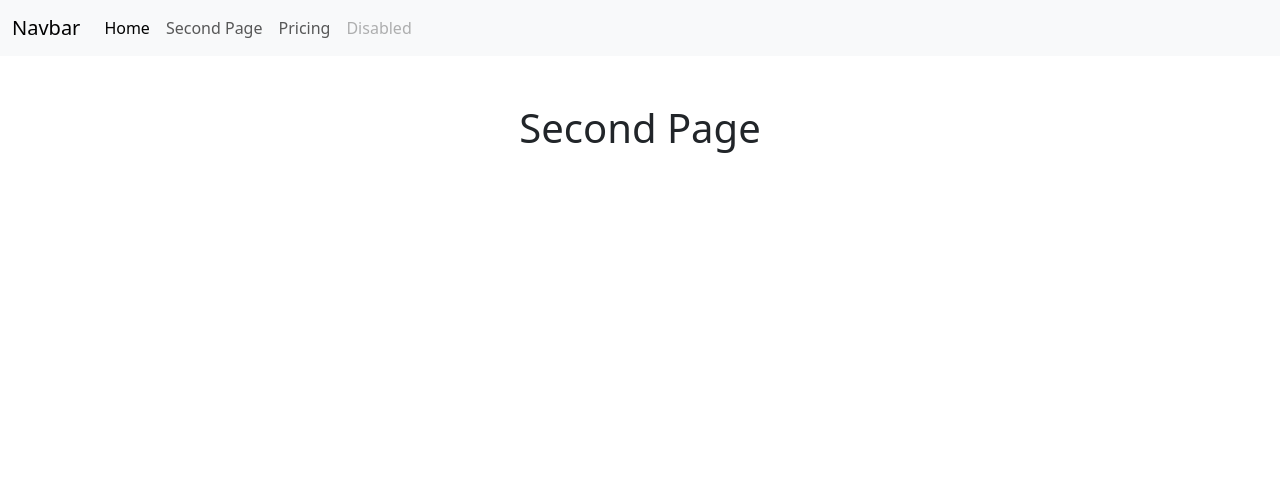
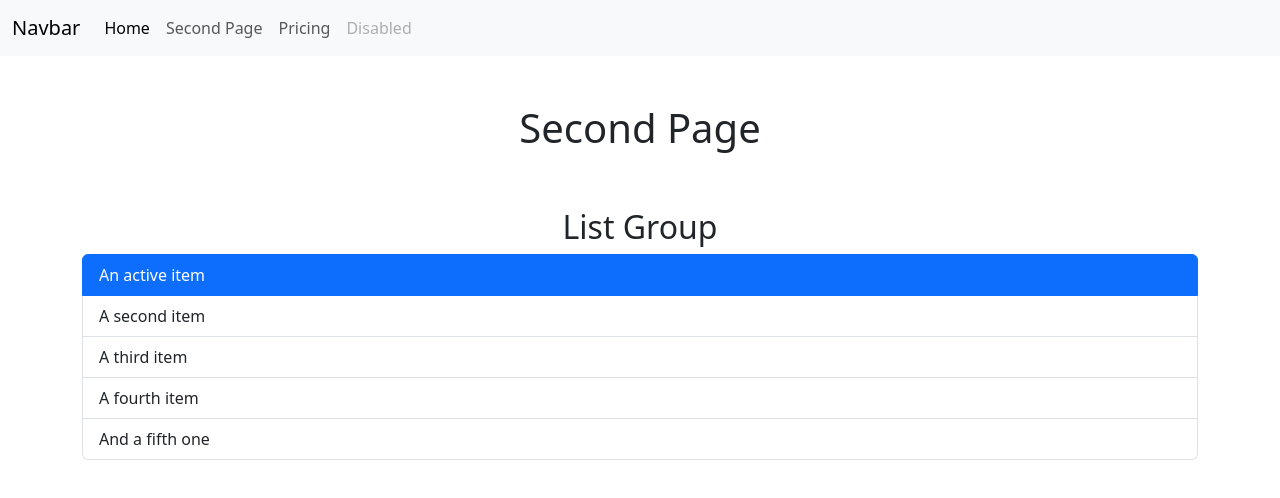
Before and after one commit to SeanTheJedi/lab_1, a plain HTML site: page second_page.html in a window 1280 px wide. Drawn offline with nearby package versions, Linux system fonts and the light colour scheme.

Commit message:
adding list groups

```diff
--- a/second_page.html
+++ b/second_page.html
@@ -33,5 +33,19 @@
       </nav>
     <h1 class="mt-5 text-center">Second Page</h2>
 
+    <div class="container pt-5">
+        <div>
+            <h2 class="text-center">List Group</h2>
+            <ul class="list-group">
+                <li class="list-group-item active" aria-current="true">An active item</li>
+                <li class="list-group-item">A second item</li>
+                <li class="list-group-item">A third item</li>
+                <li class="list-group-item">A fourth item</li>
+                <li class="list-group-item">And a fifth one</li>
+            </ul>
+        </div>
+
+    </div>
+
 </body>
 </html>
```
Also changed, not shown: app.js (+9 -0 lines), index.html (+1 -0 lines).
